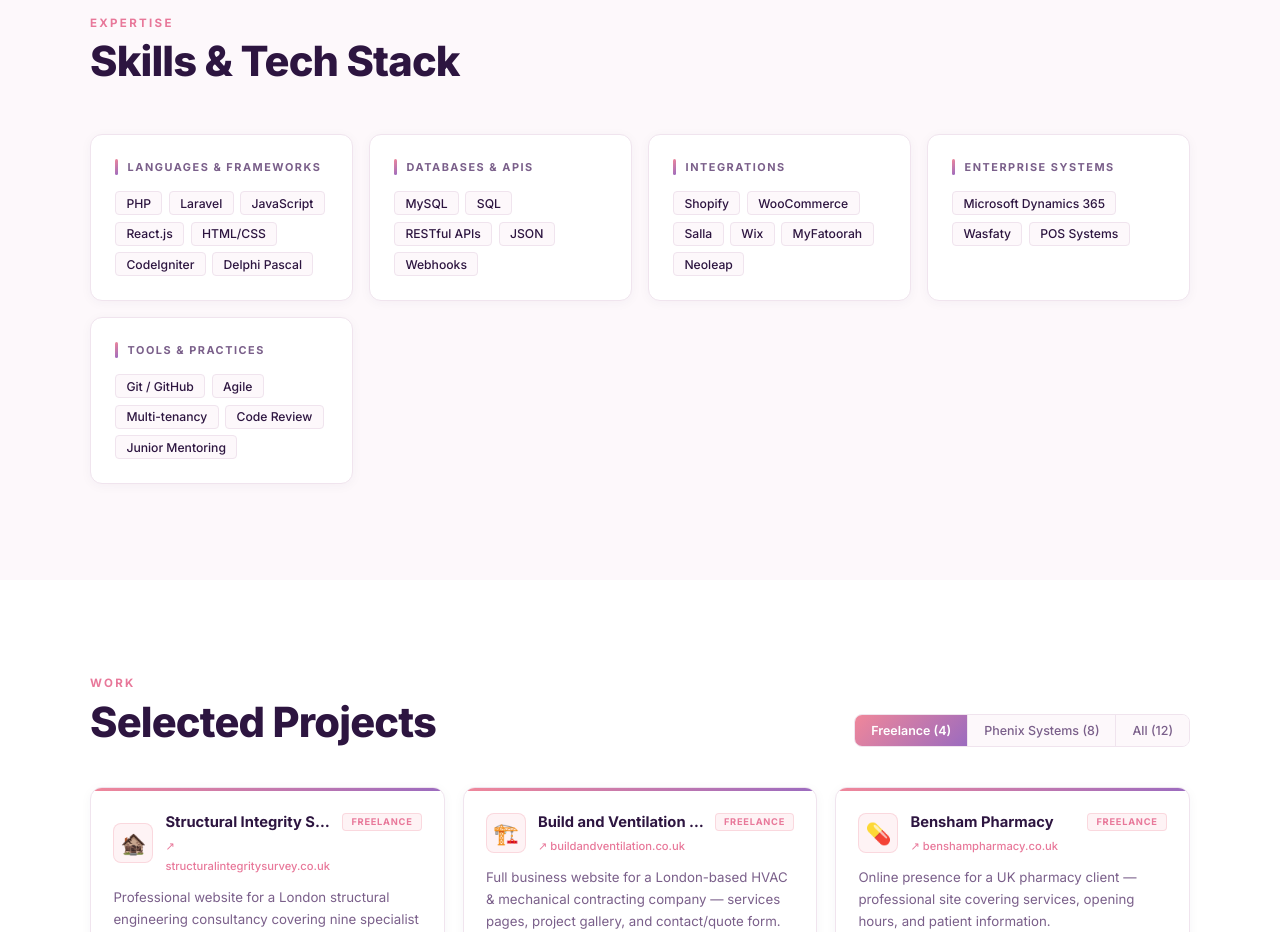
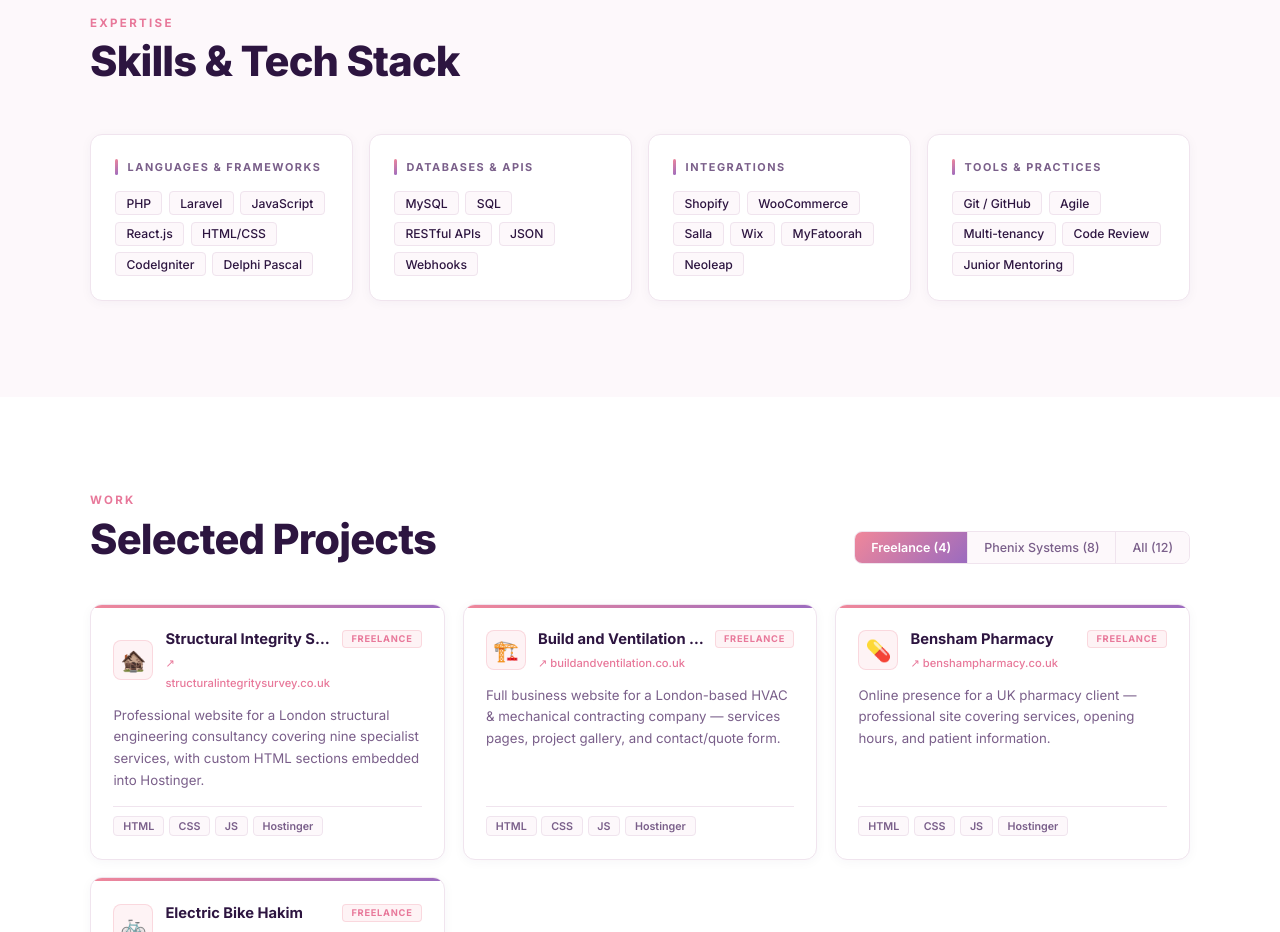
Before and after one commit to LailaMsallaty/my-portfolio, a React (Create React App) app: page / in a window 1280 px wide. Shown: the part 880-1812 px from the top of the page. Built offline with nearby package versions, Linux system fonts and the light colour scheme.

Commit message:
Update App.js

```diff
--- a/src/App.js
+++ b/src/App.js
@@ -7,7 +7,6 @@
   { category: "Languages & Frameworks", items: ["PHP", "Laravel", "JavaScript", "React.js", "HTML/CSS", "CodeIgniter", "Delphi Pascal"] },
   { category: "Databases & APIs", items: ["MySQL", "SQL", "RESTful APIs", "JSON", "Webhooks"] },
   { category: "Integrations", items: ["Shopify", "WooCommerce", "Salla", "Wix", "MyFatoorah", "Neoleap"] },
-  { category: "Enterprise Systems", items: ["Microsoft Dynamics 365", "Wasfaty", "POS Systems"] },
   { category: "Tools & Practices", items: ["Git / GitHub", "Agile", "Multi-tenancy", "Code Review", "Junior Mentoring"] },
 ];
 
```
